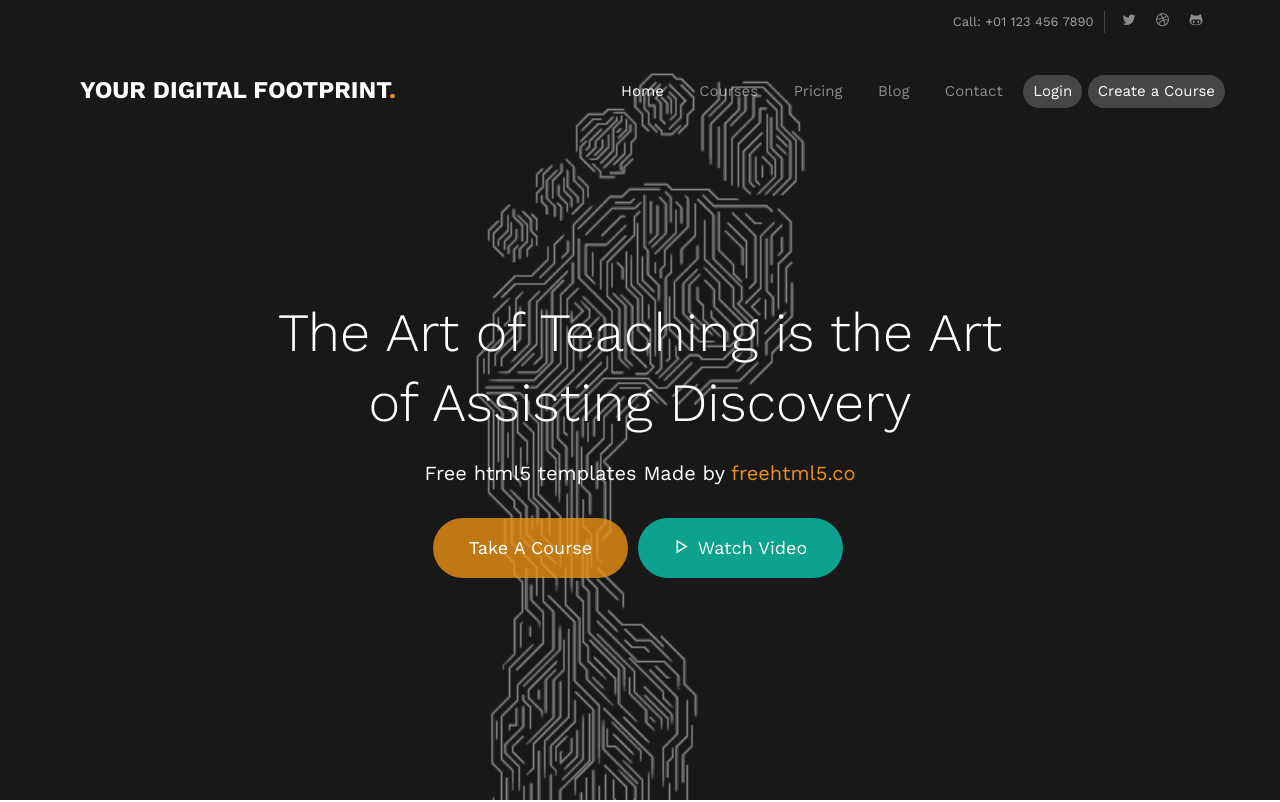
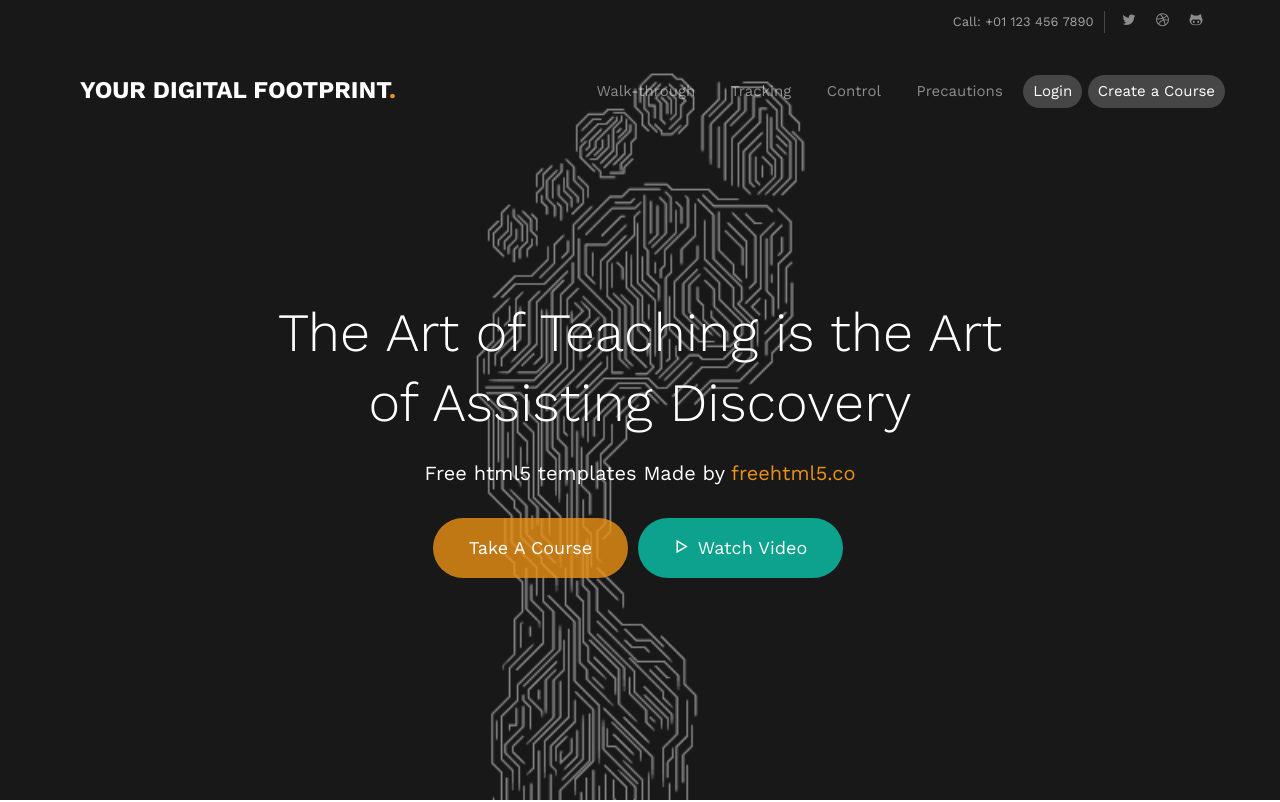
Before and after one commit to ohshaban/YourDigitalFootprint, a plain HTML site: page index.html in a window 1280 px wide. Shown: the top 802 px of the page. Drawn offline with nearby package versions, Linux system fonts and the light colour scheme; files whose address does not match are found by name.

Commit message:
Home page corrections

```diff
--- a/index.html
+++ b/index.html
@@ -89,19 +89,17 @@
 					</div>
 					<div class="col-xs-13 text-right menu-1">
 						<ul>
-							<li class="active"><a href="index.html">Home</a></li>
-							<li><a href="courses.html">Courses</a></li>
-							<li><a href="pricing.html">Pricing</a></li>
+
+							<li><a href="courses.html">Walk-through</a></li>
+							<li><a href="pricing.html">Tracking</a></li>
 							<li class="has-dropdown">
-								<a href="blog.html">Blog</a>
+								<a href="blog.html">Control</a>
 								<ul class="dropdown">
-									<li><a href="#">Web Design</a></li>
-									<li><a href="#">eCommerce</a></li>
-									<li><a href="#">Branding</a></li>
-									<li><a href="#">API</a></li>
+									<li><a href="#">Government Access</a></li>
+									<li><a href="#">Targeted Advertisements</a></li>
 								</ul>
 							</li>
-							<li><a href="contact.html">Contact</a></li>
+							<li><a href="contact.html">Precautions</a></li>
 							<li class="btn-cta"><a href="clientjs.html"><span>Login</span></a></li>
 							<li class="btn-cta"><a href="#"><span>Create a Course</span></a></li>
 						</ul>
@@ -455,7 +453,7 @@
 					<ul class="fh5co-footer-links">
 						<li><a href="#">Course</a></li>
 						<li><a href="#">Blog</a></li>
-						<li><a href="#">Contact</a></li>
+						<li><a href="#">Precautions</a></li>
 						<li><a href="#">Terms</a></li>
 						<li><a href="#">Meetups</a></li>
 					</ul>
```
